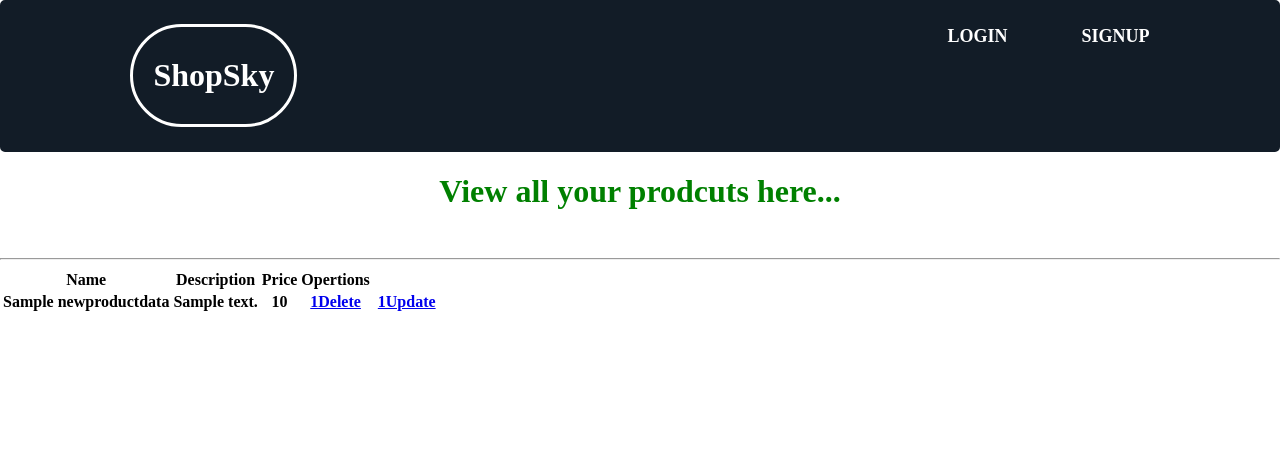
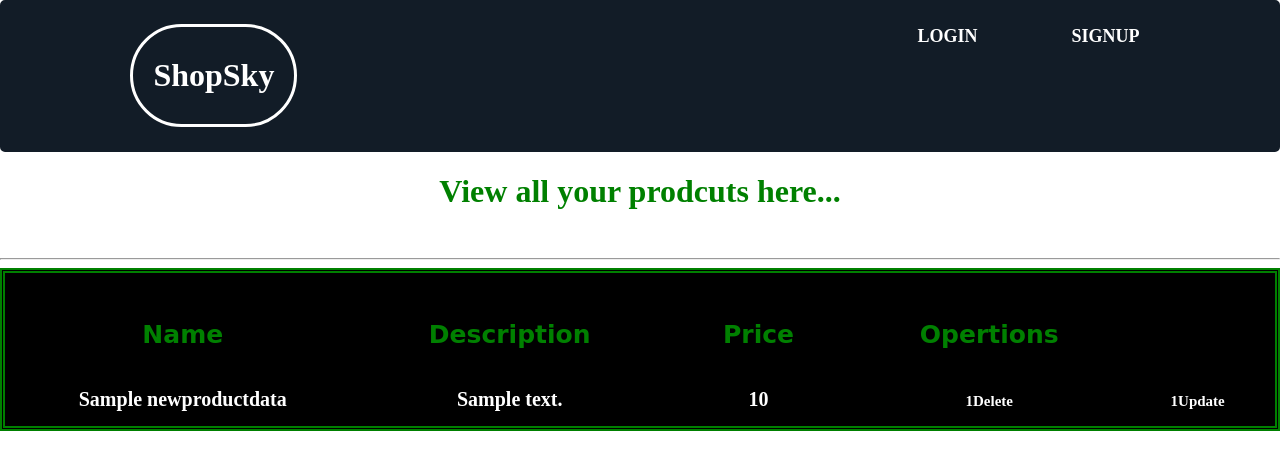
Before and after one commit to Priya91110/DemoProject, a Django app: template templates/shopapp/viewallproduct.html in a window 1280 px wide. Shown: the top 470 px of the page. Run offline with Django 3.2, Linux system fonts and the light colour scheme; the template is opened without the code that fills it: most values are stand-ins (such as "Sample title", 1, 10 or a date in 2020).

Commit message:
Update viewallproduct.html

```diff
--- a/templates/shopapp/viewallproduct.html
+++ b/templates/shopapp/viewallproduct.html
@@ -3,16 +3,41 @@
 
 {%block content %}
 <style>
-    h1{
+   h1{
         text-align:center;
         color:green;
     }
-    thead{
-
-    }
     table{
       text-align:center;
-    }
+      color:black;
+      border:5px double green;
+
+      padding :10px;
+      background:black;
+      color:white;
+      width:100%;
+     }
+     th{
+      font-size:25px;
+      text-align:center;
+      font-family:Comic Sans MS;
+      color:green;
+      line-height:60px;
+      padding:20px;
+     }
+
+     a{
+      text-decoration:none;
+      border-radius:15px;
+      padding:10px;
+      color:white;
+      font-size:15px;
+     }
+     td{
+      font-size:20px;
+      font-family:Cascadia Code SemiBold;
+     }
+
 </style>
 <h1>View all your prodcuts here... </h1><br>
 <hr>
```
